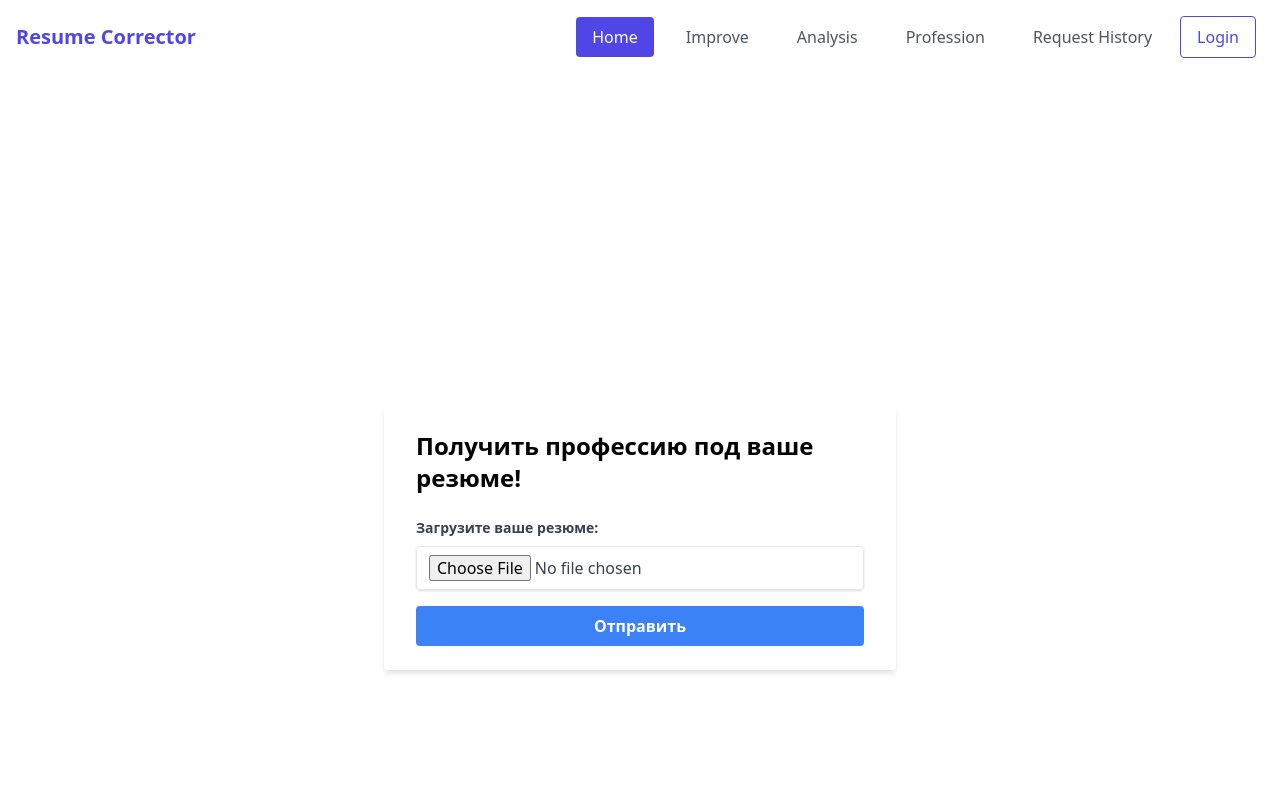
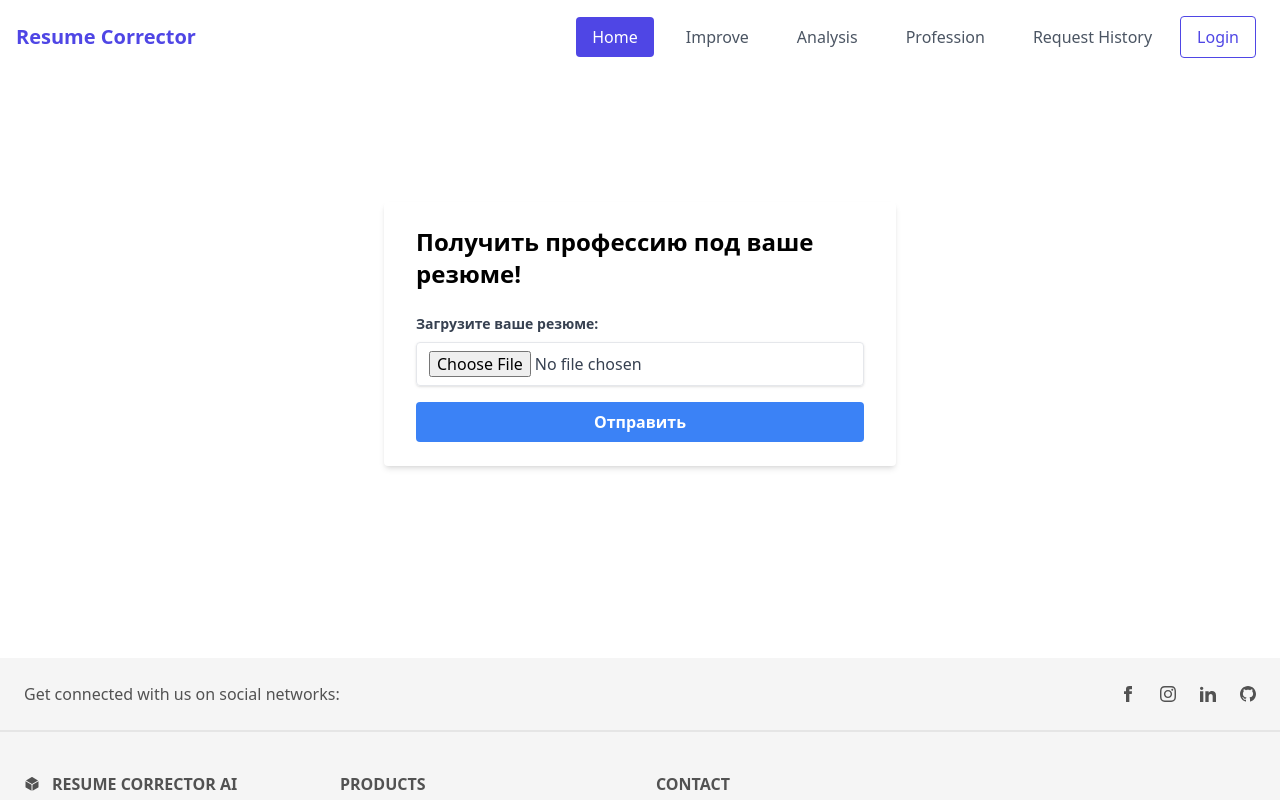
Before and after one commit to Ansar331/Frontend, a Next.js app: page /profession in a window 1280 px wide. Shown: the top 800 px of the page. Built offline with nearby package versions, Linux system fonts and the light colour scheme; no server answers.

Commit message:
update profession_input

```diff
--- a/components/profession_input.jsx
+++ b/components/profession_input.jsx
@@ -1,16 +1,17 @@
-import { useState } from 'react';
+import { useState, useRef, useEffect } from 'react';
 import { professionResume } from '/pages/api';
 import { useSession } from 'next-auth/react';
 
 const Profession = () => {
-  const [data, setData] = useState(null); // Change initial state to null
+  const [data, setData] = useState(null);
   const [output, setOutput] = useState('');
   const { data: session } = useSession();
   const [isLoading, setIsLoading] = useState(false);
   const user_id = session?.user?.email || '';
 
+  const formRef = useRef(null);
+
   const handleFileChange = (e) => {
-    // Access the selected file from the input element
     const selectedFile = e.target.files[0];
     setData(selectedFile);
   };
@@ -21,7 +22,6 @@ const Profession = () => {
     try {
       setIsLoading(true);
 
-      // Create a FormData object to send the file along with other data
       const formData = new FormData();
       formData.append('file', data);
       formData.append('user_id', user_id);
@@ -36,9 +36,24 @@ const Profession = () => {
     }
   };
 
+  useEffect(() => {
+    adjustFormHeight();
+  }, [output]);
+
+  const adjustFormHeight = () => {
+    if (formRef.current) {
+      formRef.current.style.height = `${formRef.current.scrollHeight}px`;
+    }
+  };
+
   return (
-    <div className="flex flex-col justify-center items-center min-h-screen">
-      <form onSubmit={handleSubmit} className="w-full max-w-lg bg-white shadow-md rounded px-8 py-6">
+    <div className="flex flex-col justify-between items-center py-16">
+      <div className="flex flex-col justify-start items-center">
+        <form
+          ref={formRef}
+          onSubmit={handleSubmit}
+          className="w-full max-w-lg bg-white shadow-md rounded px-8 py-6"
+        >
           <h2 className="text-2xl font-bold mb-6">Получить профессию под ваше резюме!</h2>
 
           <div className="mb-4">
@@ -46,9 +61,8 @@ const Profession = () => {
               Загрузите ваше резюме:
             </label>
             <input
-            type="file" // Change the input type to "file"
+              type="file"
               id="data"
-            accept=".pdf"
               className="shadow appearance-none border rounded w-full py-2 px-3 text-gray-700 leading-tight focus:outline-none focus:shadow-outline"
               onChange={handleFileChange}
               required
@@ -68,14 +82,15 @@ const Profession = () => {
         {output && (
           <div className="mt-8 w-full max-w-lg">
             <h2 className="text-2xl font-bold mb-2">Список подходящих вам профессий</h2>
-          <div>
             <div
               dangerouslySetInnerHTML={{ __html: output }}
               className="text-blue-500 underline hover:text-blue-700"
             />
           </div>
+        )}
       </div>
-      )}
+
+      {/* Add your footer or other content here */}
     </div>
   );
 };
```
Lines whose indentation alone changed are shown as unchanged.
